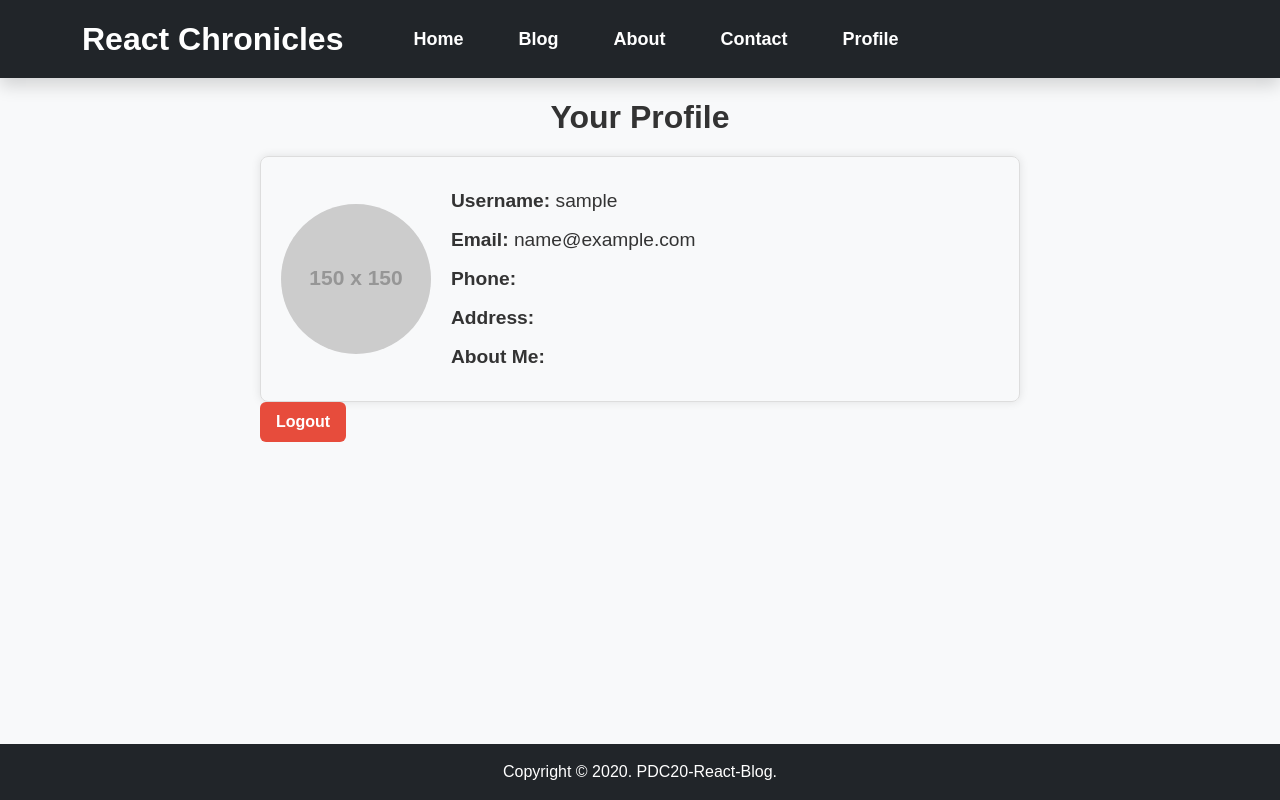
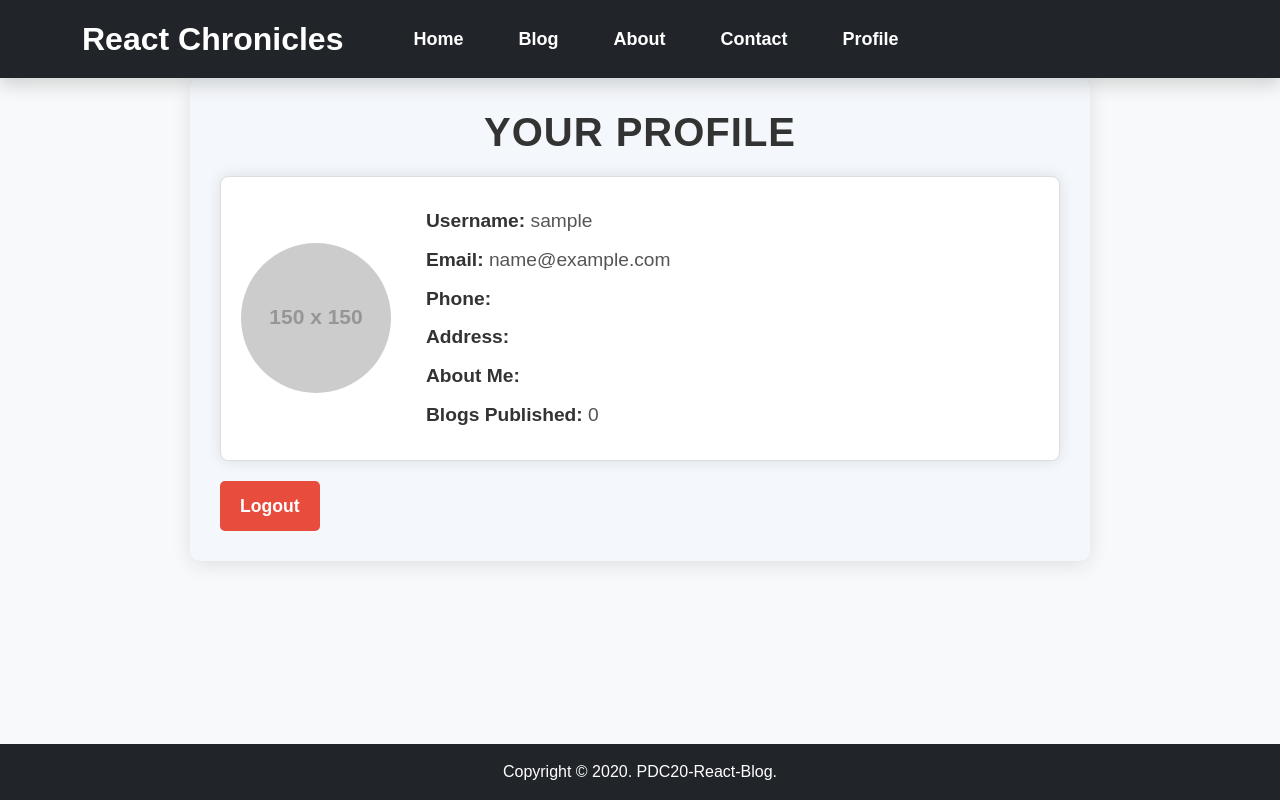
Before and after one commit to Rajoooooo/PDC20-BLOG, a React (Create React App) app: page /profile in a window 1280 px wide. Built offline with nearby package versions, Linux system fonts and the light colour scheme; sample sign-in values are in the browser's storage.

Commit message:
Profile design

```diff
--- a/src/Contents/Profile.js
+++ b/src/Contents/Profile.js
@@ -4,6 +4,7 @@ import './profile.css';
 
 function Profile() {
   const [user, setUser] = useState(null);
+  const [blogCount, setBlogCount] = useState(0); // To store the number of blogs
   const navigate = useNavigate();
 
   useEffect(() => {
@@ -11,6 +12,10 @@ function Profile() {
     const storedUser = JSON.parse(localStorage.getItem('currentUser'));
     if (storedUser) {
       setUser(storedUser);
+      // Get the number of blogs published by the current user
+      const blogs = JSON.parse(localStorage.getItem('blogs')) || [];
+      const userBlogs = blogs.filter(blog => blog.author === storedUser.username);
+      setBlogCount(userBlogs.length); // Set the blog count
     } else {
       // Redirect to login if no user is found
       navigate('/login');
@@ -42,6 +47,7 @@ function Profile() {
           <p><strong>Phone:</strong> {user.phone}</p>
           <p><strong>Address:</strong> {user.address}</p>
           <p><strong>About Me:</strong> {user.aboutMe}</p>
+          <p><strong>Blogs Published:</strong> {blogCount}</p> {/* Display blog count */}
         </div>
       </div>
       <button className="logout-button" onClick={handleLogout}>
--- a/src/Contents/profile.css
+++ b/src/Contents/profile.css
@@ -1,13 +1,25 @@
+/* Main profile container */
 .profile-container {
-    padding: 20px;
-    max-width: 800px;
+  padding: 30px;
+  max-width: 900px;
   margin: 0 auto;
+  background-color: #f4f7fb;
+  border-radius: 10px;
+  box-shadow: 0 4px 20px rgba(0, 0, 0, 0.1);
+  transition: all 0.3s ease;
+}
+
+.profile-container:hover {
+  transform: scale(1.02);
 }
 
 .profile-container h2 {
   text-align: center;
-    font-size: 2em;
+  font-size: 2.5em;
   margin-bottom: 20px;
+  color: #333;
+  text-transform: uppercase;
+  letter-spacing: 1px;
 }
 
 .profile-card {
@@ -17,7 +29,14 @@
   border: 1px solid #ddd;
   padding: 20px;
   border-radius: 8px;
-    box-shadow: 0 0 10px rgba(0, 0, 0, 0.1);
+  box-shadow: 0 0 15px rgba(0, 0, 0, 0.1);
+  background-color: #fff;
+  transition: transform 0.3s ease, box-shadow 0.3s ease;
+}
+
+.profile-card:hover {
+  transform: translateY(-10px);
+  box-shadow: 0 15px 30px rgba(0, 0, 0, 0.2);
 }
 
 .profile-img {
@@ -25,10 +44,25 @@
   height: 150px;
   border-radius: 50%;
   margin-right: 20px;
+  object-fit: cover;
+  transition: transform 0.3s ease;
+}
+
+.profile-img:hover {
+  transform: scale(1.1);
 }
 
 .profile-details {
   font-size: 1.2em;
+  color: #555;
+  padding-left: 15px;
+  transition: color 0.3s ease;
+}
+
+.profile-details h3 {
+  font-size: 1.8em;
+  color: #333;
+  margin-bottom: 10px;
 }
 
 .profile-details p {
@@ -37,4 +71,23 @@
 
 .profile-details strong {
   font-weight: bold;
+  color: #333;
 }
+
+.logout-button {
+  display: inline-block;
+  background-color: #e74c3c;
+  color: white;
+  padding: 12px 20px;
+  font-size: 1.1em;
+  border: none;
+  border-radius: 5px;
+  cursor: pointer;
+  margin-top: 20px;
+  transition: background-color 0.3s ease, transform 0.3s ease;
+}
+
+.logout-button:hover {
+  background-color: #c0392b;
+  transform: translateY(-5px);
+}
```
Lines whose indentation alone changed are shown as unchanged.
